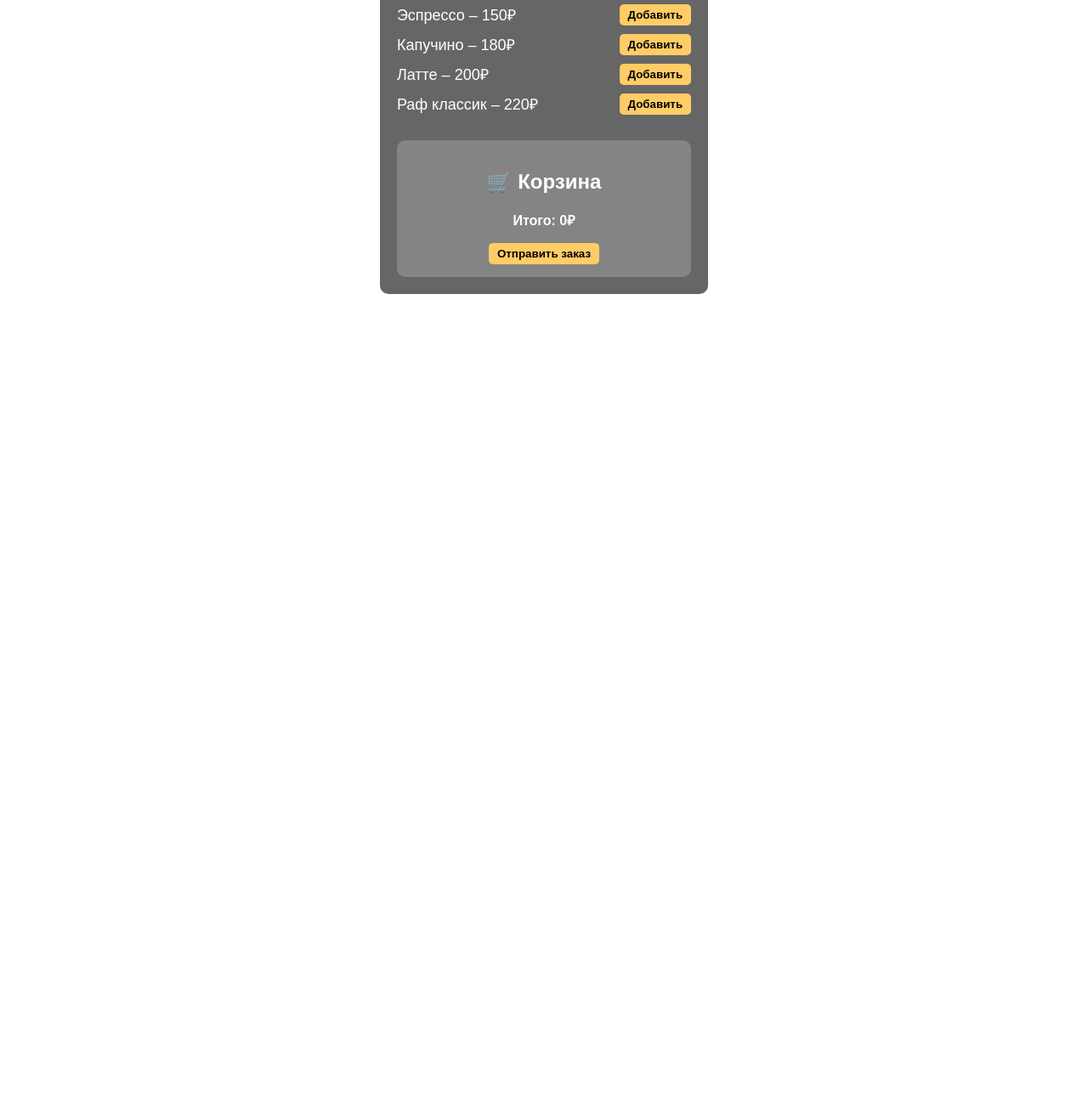
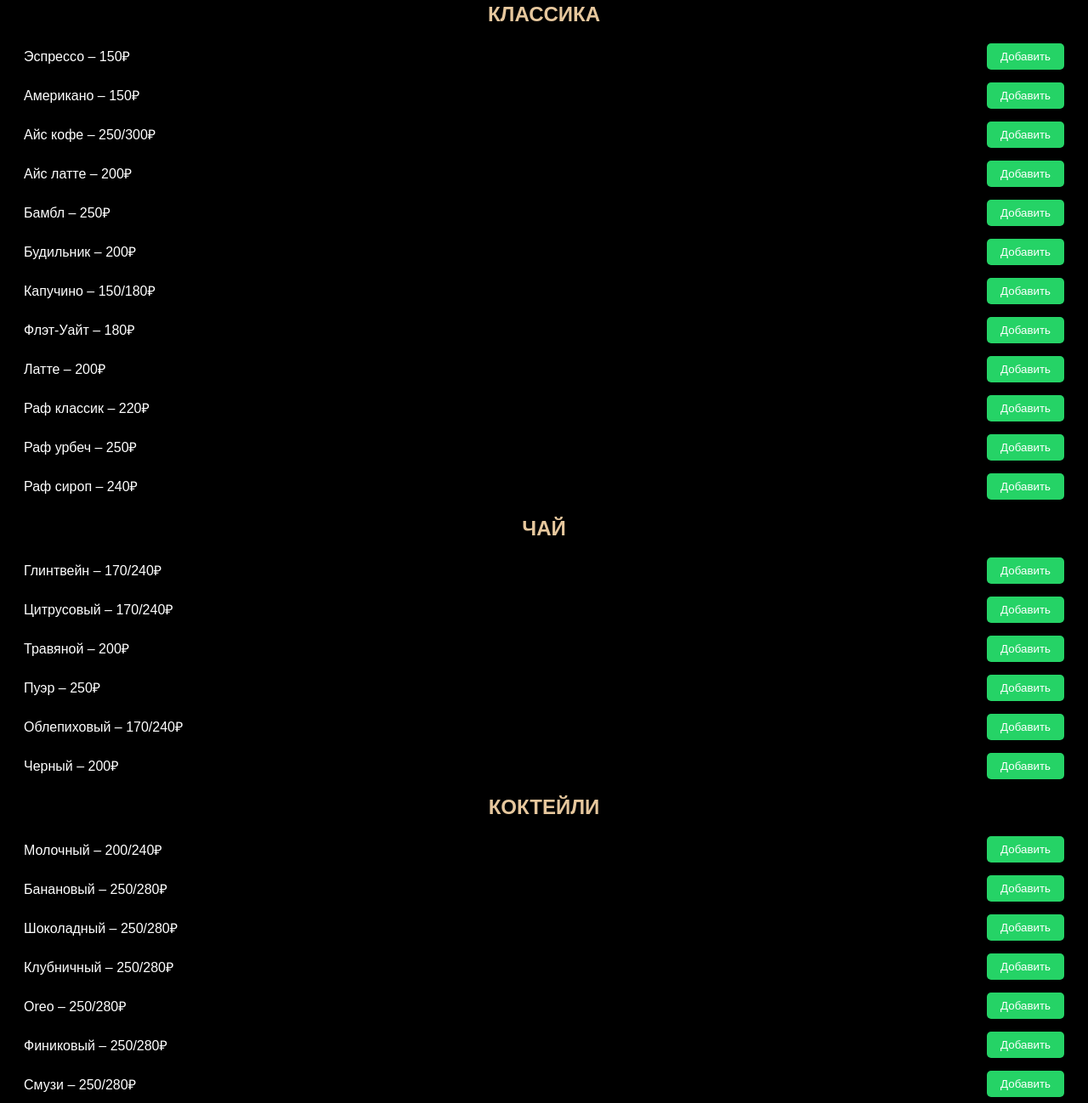
Before and after one commit to Gadjimurad112/iccoffebar, a plain HTML site: page index.html in a window 1280 px wide. Shown: the part 144-1442 px from the top of the page at 85% size. Before the commit the page ends 800 px from the top, so only its background shows below. Drawn offline with Linux system fonts and the light colour scheme.

Commit message:
Update index.html

```diff
--- a/index.html
+++ b/index.html
@@ -2,116 +2,235 @@
 <html lang="ru">
 <head>
   <meta charset="UTF-8">
-  <meta name="viewport" content="width=device-width, initial-scale=1.0">
   <title>iCoffee Bar – Меню</title>
   <style>
     body {
-      margin: 0;
-      padding: 0;
+      background-color: #000;
+      color: white;
       font-family: Arial, sans-serif;
-      background: url("background.jpg") no-repeat center center fixed;
-      background-size: cover;
-      color: #fff;
       text-align: center;
+      padding: 20px;
     }
-    .menu {
-      background: rgba(0, 0, 0, 0.6);
-      padding: 20px;
-      border-radius: 10px;
-      display: inline-block;
-      margin-top: 50px;
-      max-width: 600px;
+    h1, h2 {
+      color: #e6c79d;
     }
-    h1 {
-      margin-bottom: 20px;
-      color: #ffcc66;
-    }
-    .item {
+    .menu-item {
+      margin: 15px 0;
       display: flex;
       justify-content: space-between;
-      margin: 10px 0;
-      font-size: 18px;
+      align-items: center;
     }
     button {
-      background: #ffcc66;
+      background-color: #25D366;
+      color: white;
       border: none;
-      padding: 5px 10px;
+      padding: 8px 16px;
+      cursor: pointer;
       border-radius: 5px;
-      cursor: pointer;
-      font-weight: bold;
     }
     button:hover {
-      background: #ffb733;
+      background-color: #1fbc5b;
     }
     .cart {
       margin-top: 30px;
-      background: rgba(255, 255, 255, 0.2);
+      background-color: #1a1a1a;
       padding: 15px;
       border-radius: 10px;
+    }
+    .total {
+      font-size: 1.2em;
+      margin: 10px 0;
+    }
+    .send-button {
+      background-color: #25D366;
+      color: white;
+      padding: 10px 20px;
+      text-decoration: none;
+      border-radius: 5px;
+      display: inline-block;
+      margin-top: 10px;
     }
   </style>
 </head>
 <body>
-  <div class="menu">
-    <h1>☕ iCoffee Bar – Меню</h1>
+  <h1>☕ iCoffee Bar</h1>
+  <p>Кофе и отдых</p>
 
-    <div class="item">
+  <!-- КЛАССИКА -->
+  <h2>КЛАССИКА</h2>
+  <div class="menu-item">
     <span>Эспрессо – 150₽</span>
-      <button onclick="addToCart('Эспрессо', 150)">Добавить</button>
+    <button onclick="addToOrder('Эспрессо – 150₽')">Добавить</button>
   </div>
-    <div class="item">
-      <span>Капучино – 180₽</span>
-      <button onclick="addToCart('Капучино', 180)">Добавить</button>
+  <div class="menu-item">
+    <span>Американо – 150₽</span>
+    <button onclick="addToOrder('Американо – 150₽')">Добавить</button>
   </div>
-    <div class="item">
+  <div class="menu-item">
+    <span>Айс кофе – 250/300₽</span>
+    <button onclick="addToOrder('Айс кофе – 250/300₽')">Добавить</button>
+  </div>
+  <div class="menu-item">
+    <span>Айс латте – 200₽</span>
+    <button onclick="addToOrder('Айс латте – 200₽')">Добавить</button>
+  </div>
+  <div class="menu-item">
+    <span>Бамбл – 250₽</span>
+    <button onclick="addToOrder('Бамбл – 250₽')">Добавить</button>
+  </div>
+  <div class="menu-item">
+    <span>Будильник – 200₽</span>
+    <button onclick="addToOrder('Будильник – 200₽')">Добавить</button>
+  </div>
+  <div class="menu-item">
+    <span>Капучино – 150/180₽</span>
+    <button onclick="addToOrder('Капучино – 150/180₽')">Добавить</button>
+  </div>
+  <div class="menu-item">
+    <span>Флэт-Уайт – 180₽</span>
+    <button onclick="addToOrder('Флэт-Уайт – 180₽')">Добавить</button>
+  </div>
+  <div class="menu-item">
     <span>Латте – 200₽</span>
-      <button onclick="addToCart('Латте', 200)">Добавить</button>
+    <button onclick="addToOrder('Латте – 200₽')">Добавить</button>
   </div>
-    <div class="item">
+  <div class="menu-item">
     <span>Раф классик – 220₽</span>
-      <button onclick="addToCart('Раф классик', 220)">Добавить</button>
+    <button onclick="addToOrder('Раф классик – 220₽')">Добавить</button>
+  </div>
+  <div class="menu-item">
+    <span>Раф урбеч – 250₽</span>
+    <button onclick="addToOrder('Раф урбеч – 250₽')">Добавить</button>
+  </div>
+  <div class="menu-item">
+    <span>Раф сироп – 240₽</span>
+    <button onclick="addToOrder('Раф сироп – 240₽')">Добавить</button>
   </div>
 
+  <!-- ЧАЙ -->
+  <h2>ЧАЙ</h2>
+  <div class="menu-item">
+    <span>Глинтвейн – 170/240₽</span>
+    <button onclick="addToOrder('Глинтвейн – 170/240₽')">Добавить</button>
+  </div>
+  <div class="menu-item">
+    <span>Цитрусовый – 170/240₽</span>
+    <button onclick="addToOrder('Цитрусовый – 170/240₽')">Добавить</button>
+  </div>
+  <div class="menu-item">
+    <span>Травяной – 200₽</span>
+    <button onclick="addToOrder('Травяной – 200₽')">Добавить</button>
+  </div>
+  <div class="menu-item">
+    <span>Пуэр – 250₽</span>
+    <button onclick="addToOrder('Пуэр – 250₽')">Добавить</button>
+  </div>
+  <div class="menu-item">
+    <span>Облепиховый – 170/240₽</span>
+    <button onclick="addToOrder('Облепиховый – 170/240₽')">Добавить</button>
+  </div>
+  <div class="menu-item">
+    <span>Черный – 200₽</span>
+    <button onclick="addToOrder('Черный – 200₽')">Добавить</button>
+  </div>
+
+  <!-- КОКТЕЙЛИ -->
+  <h2>КОКТЕЙЛИ</h2>
+  <div class="menu-item">
+    <span>Молочный – 200/240₽</span>
+    <button onclick="addToOrder('Молочный – 200/240₽')">Добавить</button>
+  </div>
+  <div class="menu-item">
+    <span>Банановый – 250/280₽</span>
+    <button onclick="addToOrder('Банановый – 250/280₽')">Добавить</button>
+  </div>
+  <div class="menu-item">
+    <span>Шоколадный – 250/280₽</span>
+    <button onclick="addToOrder('Шоколадный – 250/280₽')">Добавить</button>
+  </div>
+  <div class="menu-item">
+    <span>Клубничный – 250/280₽</span>
+    <button onclick="addToOrder('Клубничный – 250/280₽')">Добавить</button>
+  </div>
+  <div class="menu-item">
+    <span>Oreo – 250/280₽</span>
+    <button onclick="addToOrder('Oreo – 250/280₽')">Добавить</button>
+  </div>
+  <div class="menu-item">
+    <span>Финиковый – 250/280₽</span>
+    <button onclick="addToOrder('Финиковый – 250/280₽')">Добавить</button>
+  </div>
+  <div class="menu-item">
+    <span>Смузи – 250/280₽</span>
+    <button onclick="addToOrder('Смузи – 250/280₽')">Добавить</button>
+  </div>
+
+  <!-- ЛИМОНАДЫ -->
+  <h2>ЛИМОНАДЫ</h2>
+  <div class="menu-item">
+    <span>Мохито – 200₽</span>
+    <button onclick="addToOrder('Мохито – 200₽')">Добавить</button>
+  </div>
+  <div class="menu-item">
+    <span>Мохито клубника – 200₽</span>
+    <button onclick="addToOrder('Мохито клубника – 200₽')">Добавить</button>
+  </div>
+  <div class="menu-item">
+    <span>Голубая лагуна – 200₽</span>
+    <button onclick="addToOrder('Голубая лагуна – 200₽')">Добавить</button>
+  </div>
+  <div class="menu-item">
+    <span>Экзотика – 250₽</span>
+    <button onclick="addToOrder('Экзотика – 250₽')">Добавить</button>
+  </div>
+  <div class="menu-item">
+    <span>Разбудильник – 250₽</span>
+    <button onclick="addToOrder('Разбудильник – 250₽')">Добавить</button>
+  </div>
+  <div class="menu-item">
+    <span>Шоты – 250₽</span>
+    <button onclick="addToOrder('Шоты – 250₽')">Добавить</button>
+  </div>
+
+  <!-- ФРЕШИ -->
+  <h2>ФРЕШИ</h2>
+  <div class="menu-item">
+    <span>Апельсиновый – 250/280₽</span>
+    <button onclick="addToOrder('Апельсиновый – 250/280₽')">Добавить</button>
+  </div>
+  <div class="menu-item">
+    <span>Гранатовый – 250/280₽</span>
+    <button onclick="addToOrder('Гранатовый – 250/280₽')">Добавить</button>
+  </div>
+  <div class="menu-item">
+    <span>Микс – 250/280₽</span>
+    <button onclick="addToOrder('Микс – 250/280₽')">Добавить</button>
+  </div>
+
+  <!-- Корзина -->
   <div class="cart">
-      <h2>🛒 Корзина</h2>
-      <ul id="cartList"></ul>
-      <p><b>Итого: <span id="total">0</span>₽</b></p>
-      <button onclick="sendOrder()">Отправить заказ</button>
-    </div>
+    <h2>Корзина</h2>
+    <p id="orderItems"></p>
+    <p class="total">Итого: <span id="total">0</span> ₽</p>
+    <a href="https://wa.me/79991234567?text=Здравствуйте!%20Мой%20заказ:%20" target="_blank" class="send-button" id="sendOrderButton">Отправить заказ</a>
   </div>
 
   <script>
-    let cart = [];
+    let orderItems = [];
     let total = 0;
 
-    function addToCart(item, price) {
-      cart.push({item, price});
-      total += price;
-      renderCart();
+    function addToOrder(item) {
+      orderItems.push(item);
+      total += parseInt(item.split('–')[1].trim().split('₽')[0]);
+      document.getElementById('orderItems').textContent = orderItems.join(', ');
+      document.getElementById('total').textContent = total;
+      updateSendButton();
     }
 
-    function renderCart() {
-      const cartList = document.getElementById("cartList");
-      cartList.innerHTML = "";
-      cart.forEach(order => {
-        const li = document.createElement("li");
-        li.textContent = order.item + " – " + order.price + "₽";
-        cartList.appendChild(li);
-      });
-      document.getElementById("total").textContent = total;
-    }
-
-    function sendOrder() {
-      let orderText = "Заказ:\n";
-      cart.forEach(order => {
-        orderText += order.item + " – " + order.price + "₽\n";
-      });
-      orderText += "Итого: " + total + "₽";
-
-      // WhatsApp
-      let phone = "79886350007"; // твой номер
-      let url = "https://wa.me/" + phone + "?text=" + encodeURIComponent(orderText);
-      window.open(url, "_blank");
+    function updateSendButton() {
+      const orderText = orderItems.length > 0 ? orderItems.join(', ') : "пустой";
+      const whatsappUrl = `https://wa.me/79991234567?text=Здравствуйте!%20Я%20хочу%20заказать:%20${encodeURIComponent(orderText)}%20|%20Итого:%20${total}₽`;
+      document.getElementById("sendOrderButton").href = whatsappUrl;
     }
   </script>
 </body>
```
Lines whose indentation alone changed are shown as unchanged.
